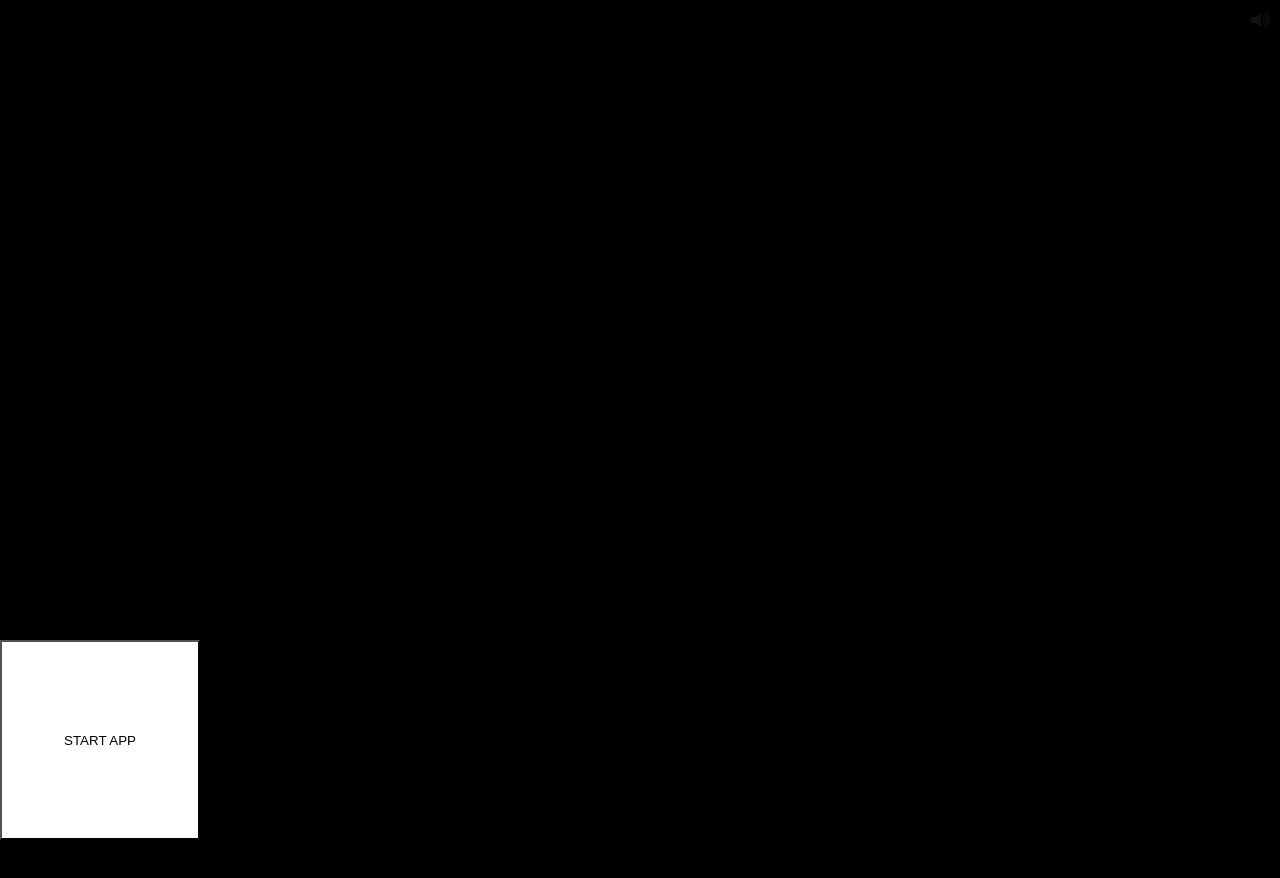
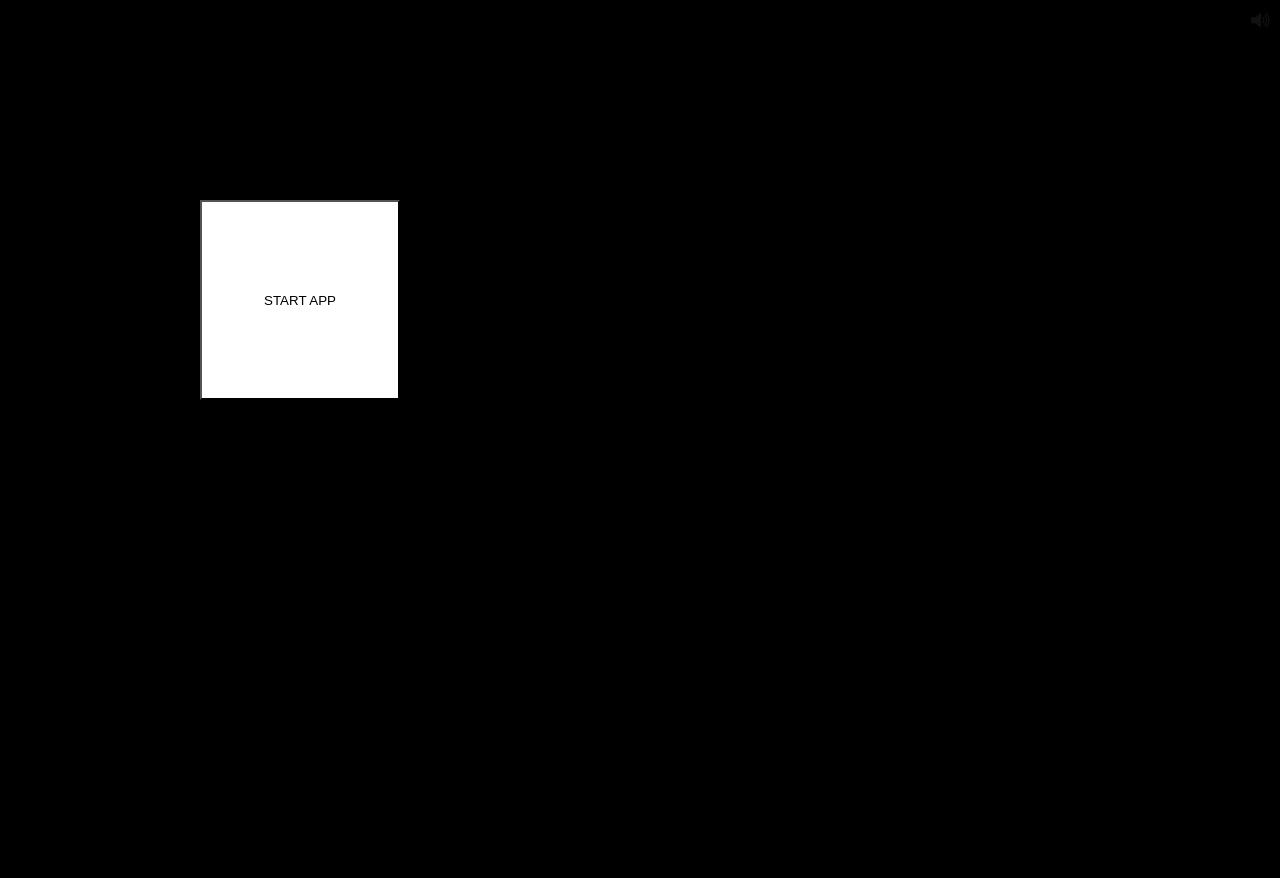
Before and after one commit to mullinb/ConnectFour-TheFinalEpisode, a plain HTML site: page index.html in a window 1280 px wide. Shown: the top 878 px of the page. Drawn offline with nearby package versions, Linux system fonts and the light colour scheme.

Commit message:
adjust position of start app button

```diff
--- a/stylesheet.css
+++ b/stylesheet.css
@@ -420,5 +420,7 @@ body {
   color: black;
   background-color: white;
   z-index: 100;
+  top: 200px;
+  left: 200px;
   position: absolute;
 }
```
